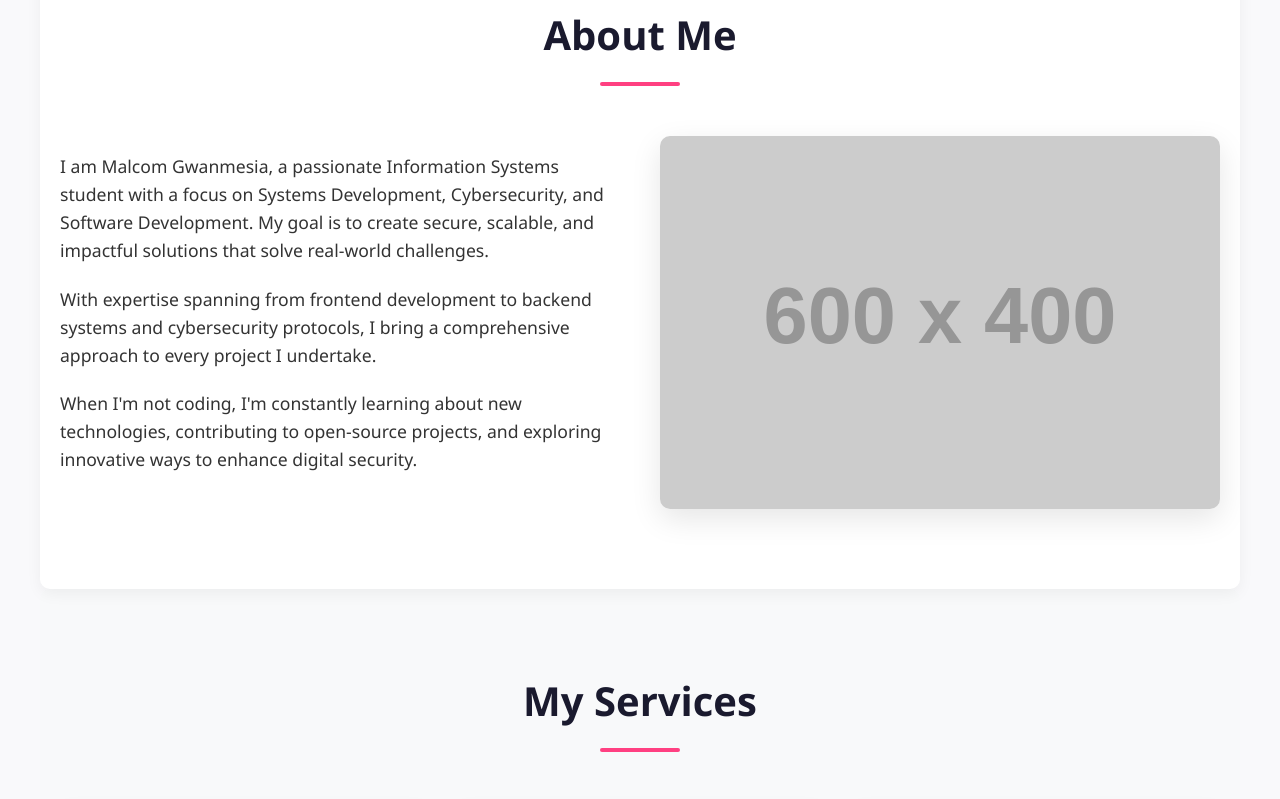
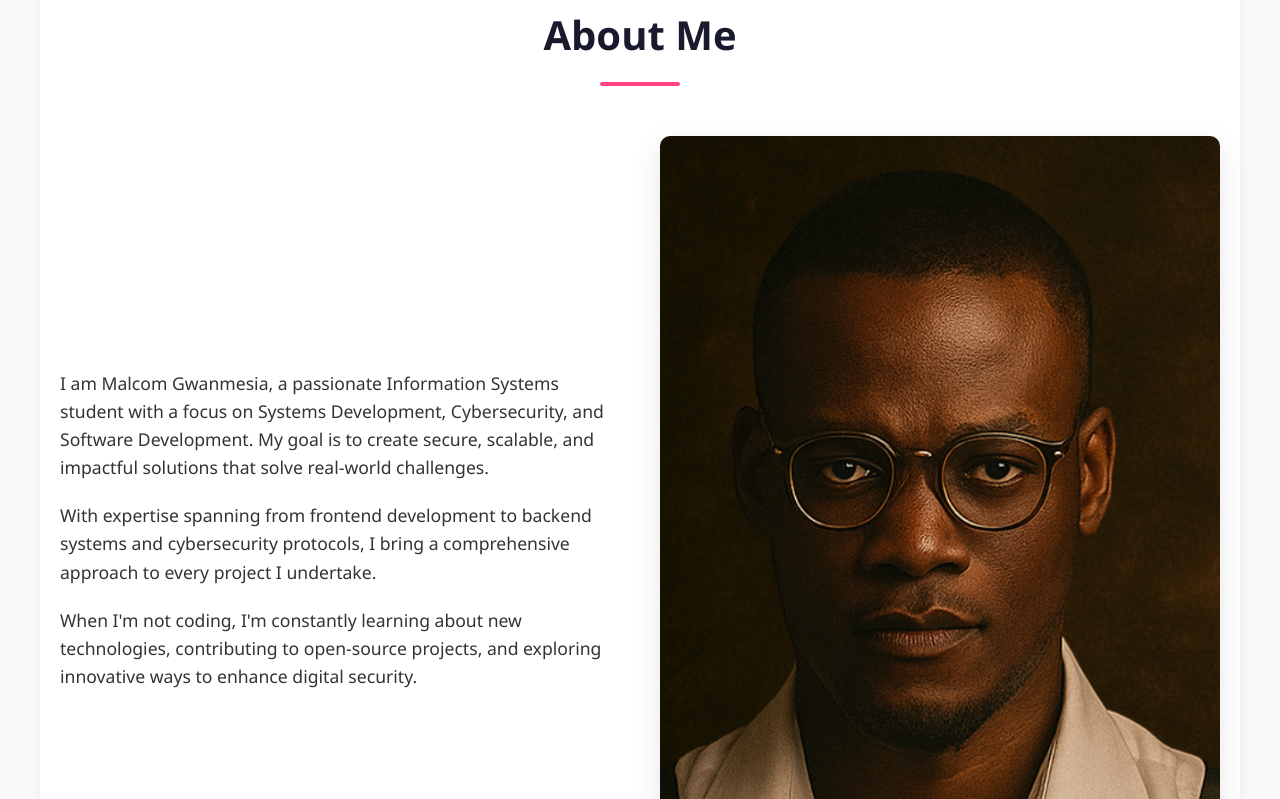
Before and after one commit to Gmpatem/portfolio, a plain HTML site: page index.html in a window 1280 px wide. Shown: the part 827-1626 px from the top of the page. Drawn offline with Linux system fonts and the light colour scheme; placeholder pictures from the web are drawn by us.

Commit message:
Update index.html

```diff
--- a/index.html
+++ b/index.html
@@ -691,7 +691,7 @@
         <p>When I'm not coding, I'm constantly learning about new technologies, contributing to open-source projects, and exploring innovative ways to enhance digital security.</p>
       </div>
       <div class="about-image">
-        <img src="https://placehold.co/600x400/1a1a2e/ffffff?text=Malcom+Gwanmesia" alt="Malcom Gwanmesia">
+       <img src="profile.png" alt="Malcom Gwanmesia">
       </div>
     </div>
   </section>
```
